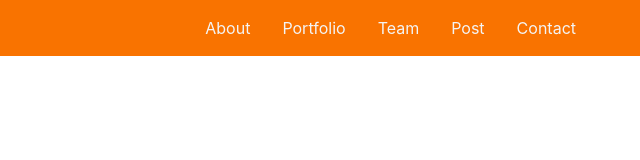
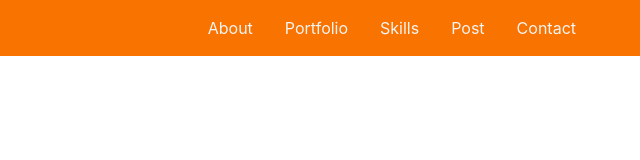
Before and after one commit to rey-adam/portfoliosite, a plain HTML site: page index.html in a window 1280 px wide. Shown: the full height of the page, 640-1280 px from the left. Drawn offline with nearby package versions, Linux system fonts and the light colour scheme.

Commit message:
html changed

```diff
--- a/index.html
+++ b/index.html
@@ -23,7 +23,7 @@
               <a class="nav-link " href="#">Portfolio</a>
             </li>
             <li class="nav-item">
-              <a class="nav-link " href="#">Team</a>
+              <a class="nav-link " href="#">Skills</a>
             </li>
             <li class="nav-item">
               <a class="nav-link " href="#">Post</a>
```
